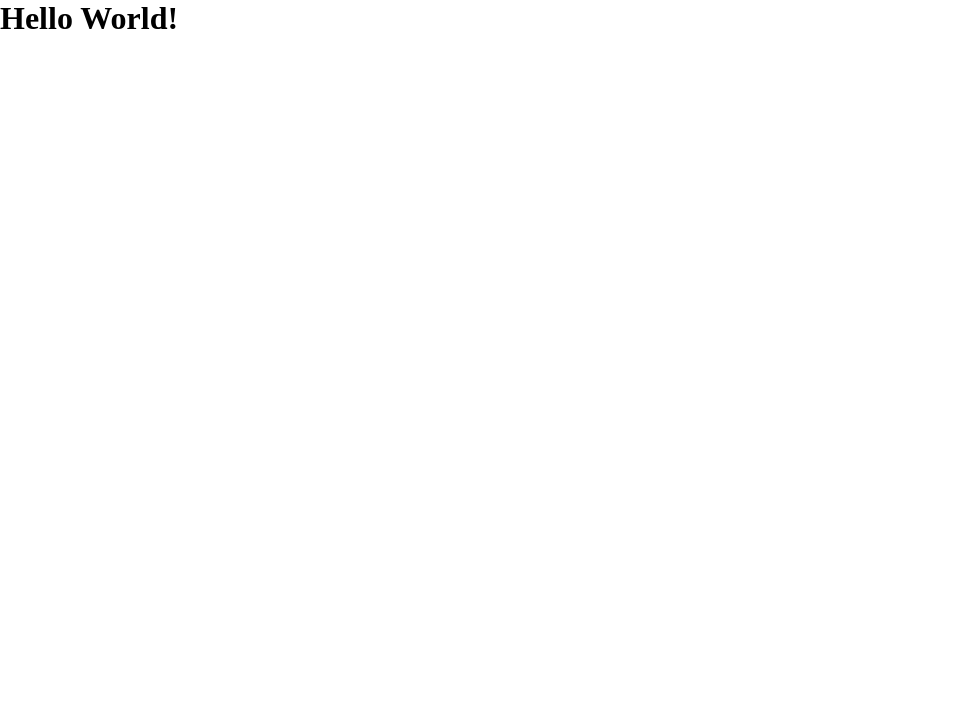
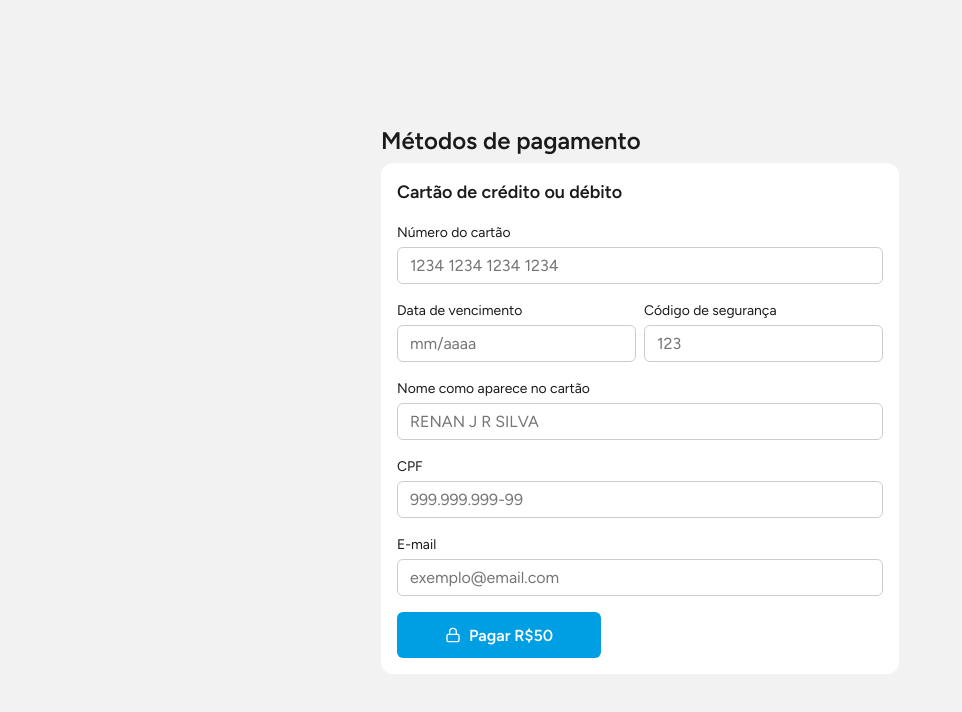
Before and after one commit to renanjefferson/frontend_mercado_pago_challenge, a React (Vite) app: page / in a window 1280 px wide. Shown: the top 712 px of the page, without its empty margins (0-962 px from the left). Built offline with nearby package versions, Linux system fonts and the light colour scheme.

Commit message:
feat: Adding Mercado Pago SDK and designing the payment form

```diff
--- a/index.html
+++ b/index.html
@@ -4,12 +4,16 @@
 <head>
   <meta charset="UTF-8" />
   <meta name="viewport" content="width=device-width, initial-scale=1.0" />
+  <link rel="preconnect" href="https://fonts.googleapis.com">
+  <link rel="preconnect" href="https://fonts.gstatic.com" crossorigin>
+  <link href="https://fonts.googleapis.com/css2?family=Figtree:wght@400;600;700&display=swap" rel="stylesheet">
   <title>Mercado Pago | Checkout</title>
 </head>
 
 <body>
   <div id="root"></div>
   <script type="module" src="/src/main.tsx"></script>
+  <script src="https://sdk.mercadopago.com/js/v2"></script>
 </body>
 
 </html>
--- a/src/App.tsx
+++ b/src/App.tsx
@@ -1,10 +1,11 @@
+import Checkout from './pages/Checkout';
 import GlobalStyle from './styles/global';
 
 const App: React.FC = () => {
   return (
     <>
       <GlobalStyle />
-      <h1>Hello World!</h1>
+      <Checkout />
     </>
   );
 };
--- /dev/null
+++ b/src/components/Button/index.tsx
@@ -0,0 +1,31 @@
+import {
+  ButtonHTMLAttributes,
+  forwardRef,
+  ReactElement,
+  ReactNode,
+  Ref,
+} from 'react';
+import * as S from './styles';
+
+export interface ButtonProps extends ButtonHTMLAttributes<HTMLButtonElement> {
+  children: ReactNode;
+  isFullWidth?: boolean;
+}
+
+const Button: React.FC<ButtonProps> = forwardRef<
+  HTMLButtonElement,
+  ButtonProps
+>(
+  (
+    { children, isFullWidth = false }: ButtonProps,
+    ref: Ref<HTMLButtonElement>
+  ) => {
+    return (
+      <S.Button ref={ref} isFullWidth={isFullWidth}>
+        {children}
+      </S.Button>
+    );
+  }
+);
+
+export default Button;
--- /dev/null
+++ b/src/components/Button/styles.ts
@@ -0,0 +1,15 @@
+import { ButtonProps } from './index';
+import styled from 'styled-components';
+
+export const Button = styled.button<ButtonProps>`
+  align-items: center;
+  background-color: transparent;
+  border: 0;
+  border-radius: 0.37rem;
+  cursor: pointer;
+  display: flex;
+  justify-content: center;
+  min-width: 44px;
+  min-height: 44px;
+  width: ${({ isFullWidth }) => (isFullWidth ? '100%' : 'initial')};
+`;
--- /dev/null
+++ b/src/components/CardForm/index.tsx
@@ -0,0 +1,130 @@
+import { FiLock } from 'react-icons/fi';
+import { SubmitHandler, useForm } from 'react-hook-form';
+import { yupResolver } from '@hookform/resolvers/yup';
+import * as yup from 'yup';
+import Button from '../Button';
+import Input from '../Input';
+import * as S from './styles';
+
+interface CardFormInputs {
+  cardNumber: string;
+  expirationDate: string;
+  securityCode: number;
+  cardholderName: string;
+  docNumber: string;
+  cardholderEmail: string;
+}
+const schema = yup.object().shape({
+  cardNumber: yup.string().required('Caracteres de número de cartão inválidos'),
+  expirationDate: yup.string().required('Caracteres de data inválidos'),
+  securityCode: yup.string().required('Caracteres de CVV inválidos'),
+  cardholderName: yup.string().required('Dado obrigatório'),
+  docNumber: yup.string().required('Dado obrigatório'),
+  cardholderEmail: yup.string().required('Dado obrigatório'),
+});
+
+const CardForm: React.FC = () => {
+  const {
+    register,
+    handleSubmit,
+    formState: { errors },
+  } = useForm<CardFormInputs>({
+    resolver: yupResolver(schema),
+  });
+
+  const onSubmit: SubmitHandler<CardFormInputs> = async (data) => {
+    try {
+      console.log(data);
+    } catch (error) {
+      console.log(error);
+    }
+  };
+
+  return (
+    <S.Container>
+      <S.Form onSubmit={handleSubmit(onSubmit)}>
+        <S.Title>Cartão de crédito ou débito</S.Title>
+        <S.Wide>
+          <S.Label htmlFor="cardNumber">Número do cartão</S.Label>
+          <Input
+            id="cardNumber"
+            isFullWidth
+            placeholder="1234 1234 1234 1234"
+            maxLength={25}
+            autoComplete="off"
+            inputMode="numeric"
+            {...register('cardNumber')}
+            error={errors.cardNumber}
+          />
+        </S.Wide>
+        <S.Fields>
+          <S.Box>
+            <S.Label htmlFor="expirationDate">Data de vencimento</S.Label>
+            <Input
+              id="expirationDate"
+              isFullWidth
+              placeholder="mm/aaaa"
+              maxLength={7}
+              autoComplete="off"
+              inputMode="numeric"
+              {...register('expirationDate')}
+              error={errors.expirationDate}
+            />
+          </S.Box>
+          <S.Box>
+            <S.Label htmlFor="securityCode">Código de segurança</S.Label>
+            <Input
+              id="securityCode"
+              isFullWidth
+              placeholder="123"
+              maxLength={4}
+              autoComplete="off"
+              inputMode="numeric"
+              {...register('securityCode')}
+              error={errors.securityCode}
+            />
+          </S.Box>
+        </S.Fields>
+        <S.Wide>
+          <S.Label htmlFor="cardholderName">
+            Nome como aparece no cartão
+          </S.Label>
+          <Input
+            id="cardholderName"
+            isFullWidth
+            placeholder="RENAN J R SILVA"
+            {...register('cardholderName')}
+            error={errors.cardholderName}
+          />
+        </S.Wide>
+        <S.Wide>
+          <S.Label htmlFor="docNumber">CPF</S.Label>
+          <Input
+            id="docNumber"
+            isFullWidth
+            placeholder="999.999.999-99"
+            {...register('docNumber')}
+            error={errors.docNumber}
+          />
+        </S.Wide>
+        <S.Wide>
+          <S.Label htmlFor="cardholderEmail">E-mail</S.Label>
+          <Input
+            type={'email'}
+            id="cardholderEmail"
+            isFullWidth
+            placeholder="exemplo@email.com"
+            {...register('cardholderEmail')}
+            error={errors.cardholderEmail}
+          />
+        </S.Wide>
+        <Button>
+          <FiLock />
+          <span>Pagar R$50</span>
+        </Button>
+      </S.Form>
+    </S.Container>
+  );
+};
+
+export default CardForm;
--- /dev/null
+++ b/src/components/CardForm/styles.ts
@@ -0,0 +1,57 @@
+import styled from 'styled-components';
+import { shade } from 'polished';
+
+export const Container = styled.div`
+  background-color: var(--color-greys-100);
+  border-radius: 0.75rem;
+  padding: 1rem;
+  width: 100%;
+`;
+export const Title = styled.h2`
+  font-size: 1.12rem;
+  font-weight: var(--font-weight-semibold);
+  margin: 0;
+  margin-bottom: 1rem;
+  max-width: 100%;
+  word-break: break-word;
+`;
+
+export const Form = styled.form`
+  & button {
+    background-color: var(--primary-color);
+    color: var(--color-greys-100);
+    font-size: 1rem;
+    font-weight: var(--font-weight-semibold);
+    padding: 0.87rem 3rem;
+
+    &:hover {
+      background-color: ${shade(0.1, '#009EE3')};
+    }
+
+    & svg {
+      margin-right: 0.5rem;
+    }
+  }
+`;
+
+export const Wide = styled.div`
+  margin-bottom: 1rem;
+`;
+
+export const Fields = styled.div`
+  display: grid;
+  gap: 0.5rem;
+  grid-template-columns: repeat(2, 1fr);
+  margin-bottom: 1rem;
+`;
+
+export const Box = styled.div``;
+
+export const Label = styled.label`
+  display: block;
+  cursor: pointer;
+  font-size: 0.87rem;
+  font-weight: var(--font-weight-regular);
+  margin-bottom: 0.25rem;
+  word-break: break-word;
+`;
--- /dev/null
+++ b/src/components/Input/index.tsx
@@ -0,0 +1,35 @@
+import { forwardRef, InputHTMLAttributes, Ref } from 'react';
+import { FieldError } from 'react-hook-form';
+import * as S from './styles';
+
+export interface InputProps extends InputHTMLAttributes<HTMLInputElement> {
+  error?: FieldError;
+  isFullWidth?: boolean;
+}
+
+const Input: React.FC<InputProps> = forwardRef<HTMLInputElement, InputProps>(
+  (
+    { id, type = 'text', error, isFullWidth = false, ...props }: InputProps,
+    ref: Ref<HTMLInputElement>
+  ) => {
+    return (
+      <>
+        <S.Container>
+          <S.Input
+            id={id}
+            error={error}
+            isFullWidth={isFullWidth}
+            {...props}
+            ref={ref}
+            type={type}
+          />
+        </S.Container>
+        {!!error && (
+          <S.ErrorMessage role="alert">{error.message}</S.ErrorMessage>
+        )}
+      </>
+    );
+  }
+);
+
+export default Input;
--- /dev/null
+++ b/src/components/Input/styles.ts
@@ -0,0 +1,37 @@
+import { InputProps } from './index';
+import styled, { css } from 'styled-components';
+
+export const Container = styled.div``;
+export const Input = styled.input<InputProps>`
+  border: 1px solid var(--color-greys-400);
+  border-radius: 0.37rem;
+  font-size: 1rem;
+  outline: none;
+  padding: 00.5rem 0.75rem;
+  width: ${({ isFullWidth }) => (isFullWidth ? '100%' : 'initial')};
+
+  &:focus {
+    box-shadow: var(--color-greys-100) 0px 0px 0px 2px,
+      var(--color-greys-700) 0px 0px 0px 4px;
+  }
+
+  ${(props) =>
+    props.error &&
+    css`
+      border: 1px solid var(--error-color);
+      &:focus {
+        border: 1px solid var(--error-color);
+      }
+    `}
+`;
+
+export const ErrorMessage = styled.p`
+  color: var(--error-color);
+  display: inline-block;
+  font-size: 0.81rem;
+  font-weight: var(--font-weight-semibold);
+  margin: 0;
+  max-width: 100%;
+  padding-left: 4px;
+  word-break: break-word;
+`;
--- /dev/null
+++ b/src/pages/Checkout/index.tsx
@@ -0,0 +1,15 @@
+import CardForm from '../../components/CardForm';
+import * as S from './styles';
+
+const Checkout: React.FC = () => {
+  return (
+    <S.Container>
+      <S.Content>
+        <S.Title>Métodos de pagamento</S.Title>
+        <CardForm />
+      </S.Content>
+    </S.Container>
+  );
+};
+
+export default Checkout;
--- /dev/null
+++ b/src/pages/Checkout/styles.ts
@@ -0,0 +1,23 @@
+import styled from 'styled-components';
+
+export const Container = styled.div`
+  align-items: center;
+  display: flex;
+  justify-content: center;
+  min-height: calc(var(--vh, 1vh) * 100);
+  width: 100%;
+`;
+
+export const Content = styled.div`
+  margin: 0 auto;
+  padding: 0 1rem;
+  max-width: 550px;
+  width: 100%;
+`;
+
+export const Title = styled.h1`
+  font-size: 1.5rem;
+  font-weight: var(--font-weight-semibold);
+  line-height: 1.87rem;
+  margin-bottom: 0.5rem;
+`;
--- a/src/styles/global.ts
+++ b/src/styles/global.ts
@@ -1,11 +1,51 @@
 import { createGlobalStyle } from 'styled-components';
 
 const GlobalStyle = createGlobalStyle`
+
+:root {
+    --body-bg: var(--color-greys-200);
+    --font-family: 'Figtree', sans-serif;
+    --font-weight-regular: 400;
+    --font-weight-semibold: 600;
+    --font-weight-bold: 700;
+    --primary-color: #009EE3;
+    --color-greens-500: #74C476;
+    --color-greys-100: #FFFFFF;
+    --color-greys-200: #F2F2F2;
+    --color-greys-300: #F5F5F5;
+    --color-greys-400: #CCCCCC;
+    --color-greys-700: #575757;
+    --color-greys-900: #1A1A1A;
+    --error-color: #F23D4F;
+    --warning-color: #FF7733;
+    --success-color: #00A650;
+  }
+
 * {
     margin: 0;
     padding: 0;
     box-sizing: border-box;
   }
+
+  html {
+    line-height: 1.5;
+  }
+
+  body {
+    background-color: var(--body-bg);
+    -webkit-font-smoothing: antialiased;
+  }
+
+  body, input, textarea, button {
+    color: var(--color-greys-900);
+    font-family: var(--font-family);
+    font-weight: var(--font-weight-regular);
+  }
+
+  h1, h2, h3, h4, h5, h6, strong {
+    color: var(--color-greys-900);
+    font-weight: var(--font-weight-bold);
+  }
 `;
 
 export default GlobalStyle;
```
Also changed, not shown: package.json (+6 -1 lines), 1 other file (tests, documents, lock files or other folders).
